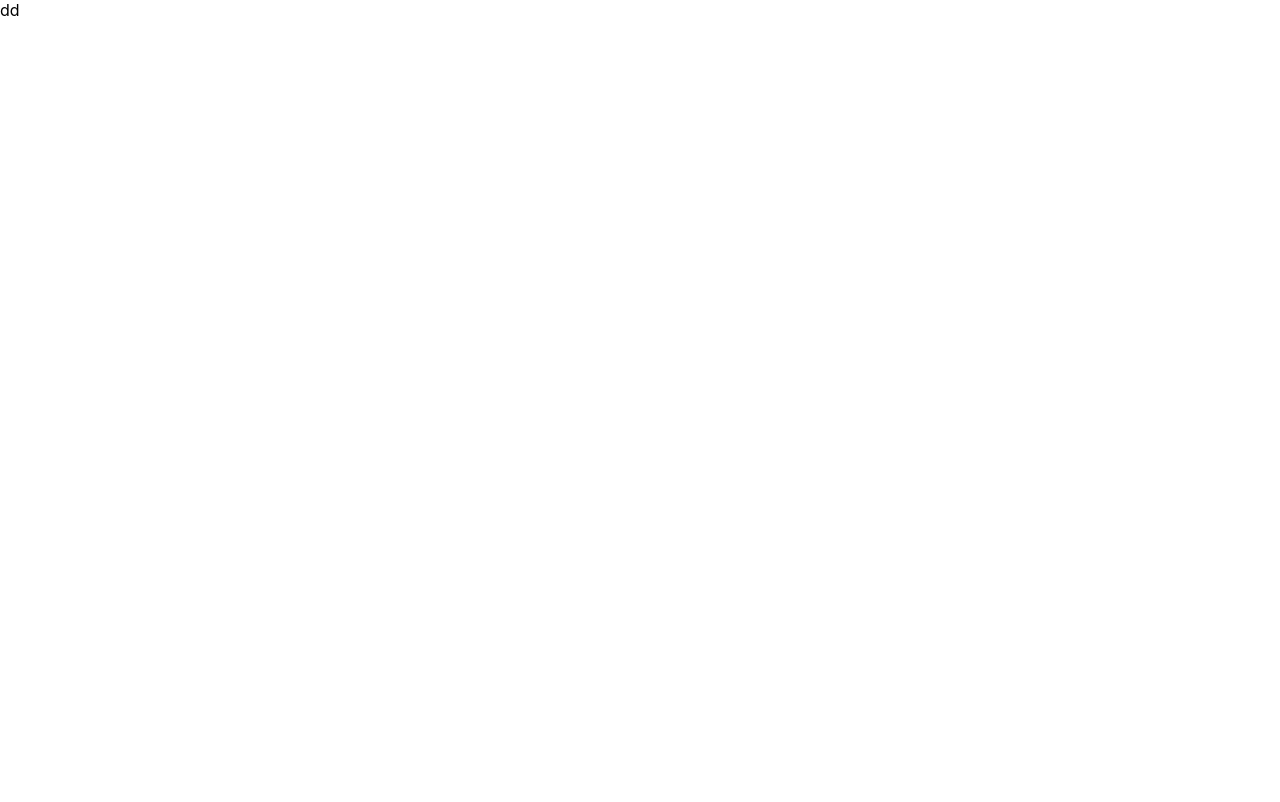
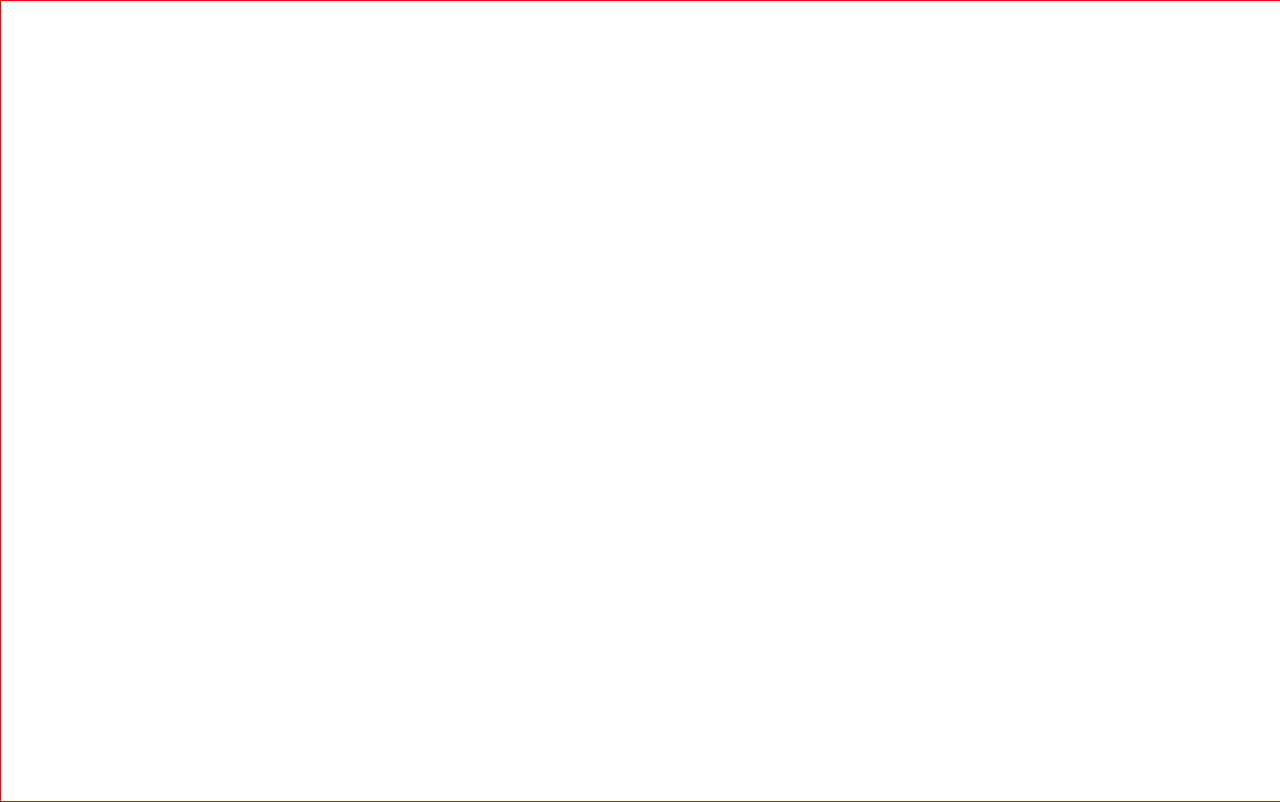
Before and after one commit to JiHun-yam/react-lv3, a React (Create React App) app: page / in a window 1280 px wide. Built offline with nearby package versions, Linux system fonts and the light colour scheme.

Commit message:
feat: 전체사이즈 잡음

```diff
--- a/src/App.jsx
+++ b/src/App.jsx
@@ -4,12 +4,16 @@ import InputArea from './componets/Input/InputArea'
 import ModalArea from './componets/Modal/ModalArea'
 import SelectArea from './componets/Select/SelectArea'
 
-
+const Container = styled.div`
+    width: 100vw;
+    height: 100vh;
+    border: 1px solid red;
+`
 
 
 function App() {
   return (
-    <div>dd</div>
+    <Container></Container>
   );
 }
 
```
